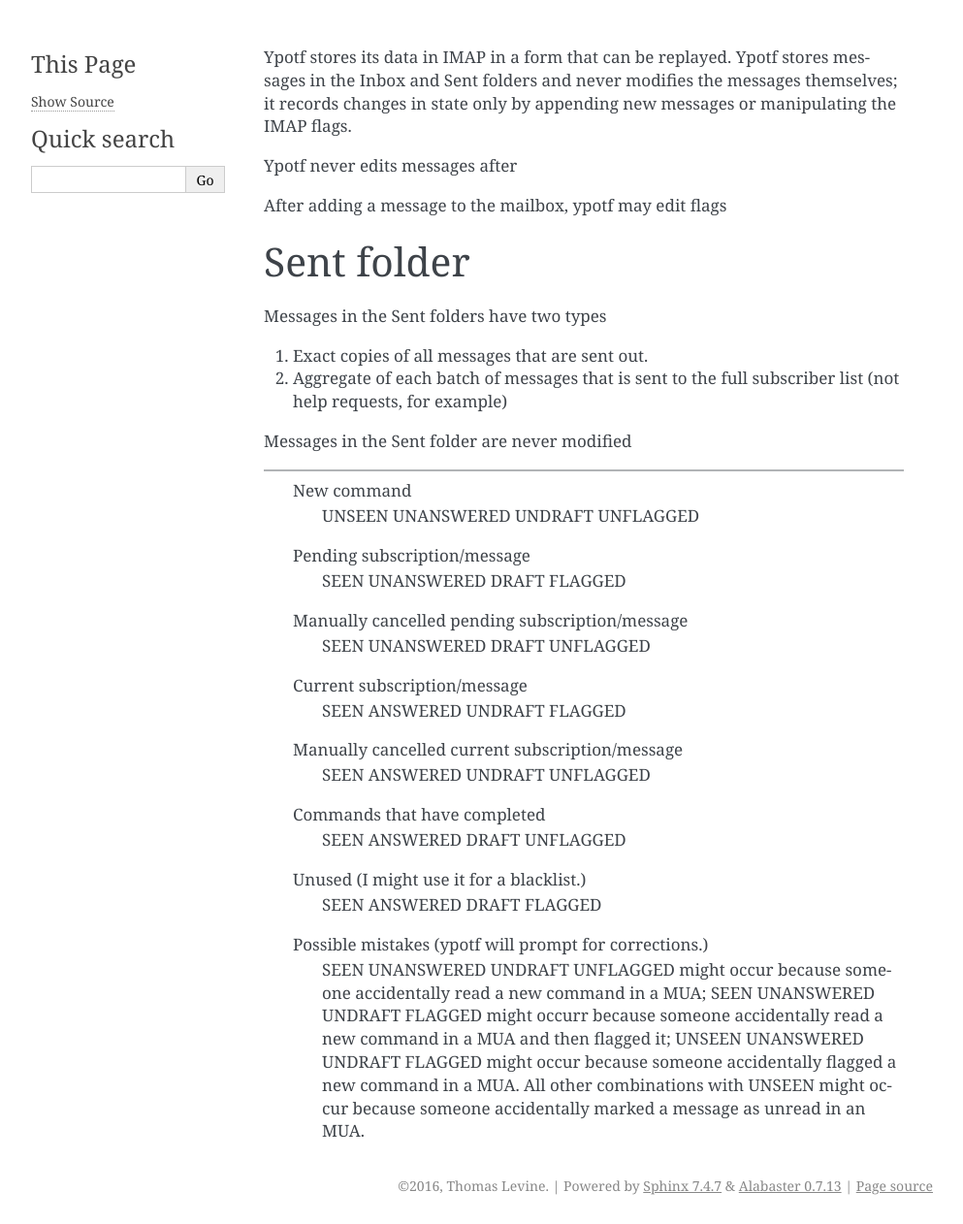
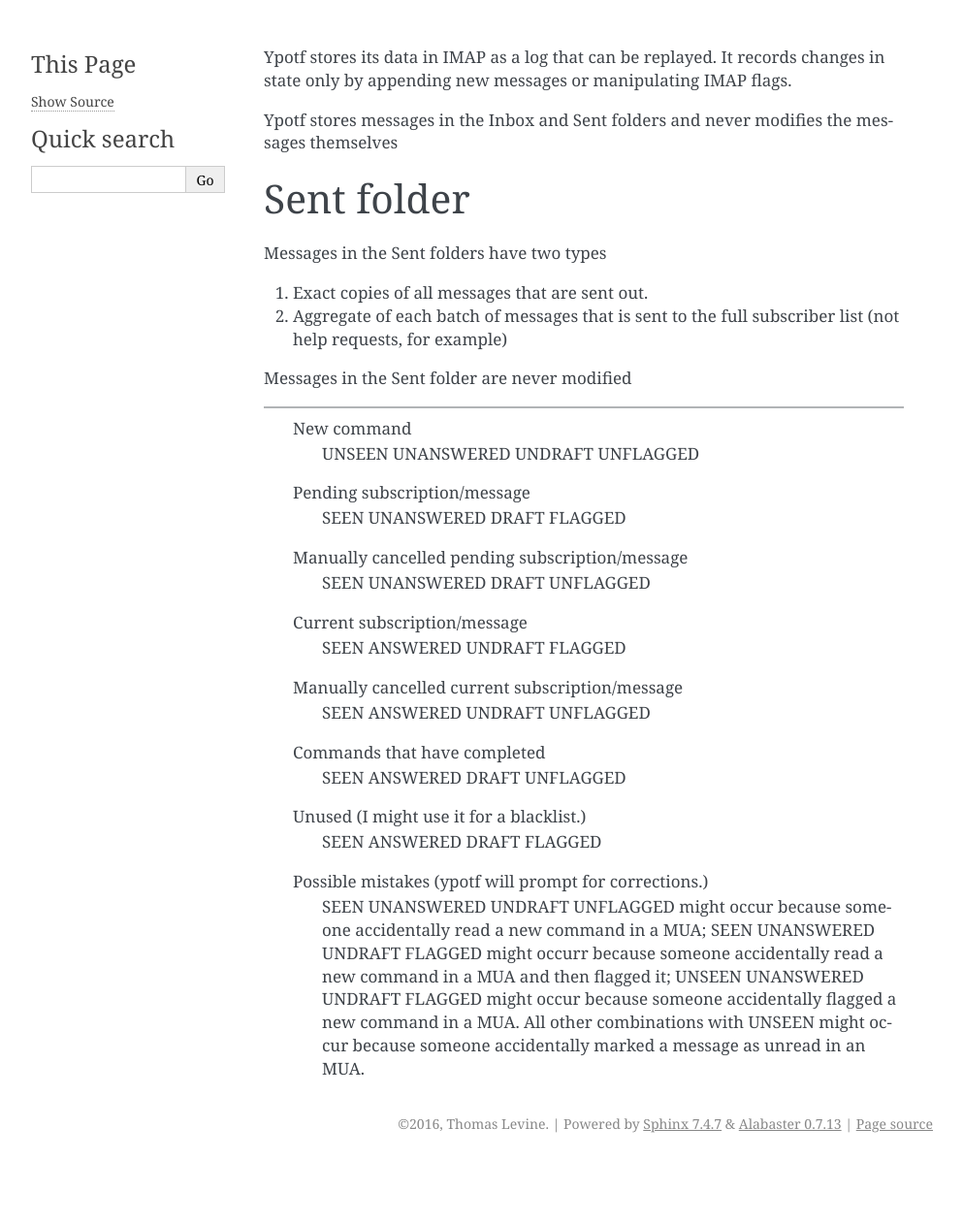
Before and after one commit to tlevine/ypotf, a Sphinx documentation site: the page built from docs/data-model.rst, in a window 1280 px wide. Shown: the whole page at 97% size, without its empty margins (148-1141 px from the left). Built offline with Sphinx 7.4.7, drawn with Linux system fonts in a browser that asks for light colours; after the commit the page ends 1198 px from its top, so only the background shows below that.

Commit message:
Automatic commit with j

```diff
--- a/docs/data-model.rst
+++ b/docs/data-model.rst
@@ -1,11 +1,9 @@
-Ypotf stores its data in IMAP in a form that can be replayed. Ypotf
-stores messages in the Inbox and Sent folders and never modifies the
-messages themselves; it records changes in state only by appending new
-messages or manipulating the IMAP flags.
+Ypotf stores its data in IMAP as a log that can be replayed.
+It records changes in state only by appending new messages or
+manipulating IMAP flags.
 
-Ypotf never edits messages after
-
-After adding a message to the mailbox, ypotf may edit flags
+Ypotf stores messages in the Inbox and Sent folders and never modifies
+the messages themselves
 
 Sent folder
 -------------
```
